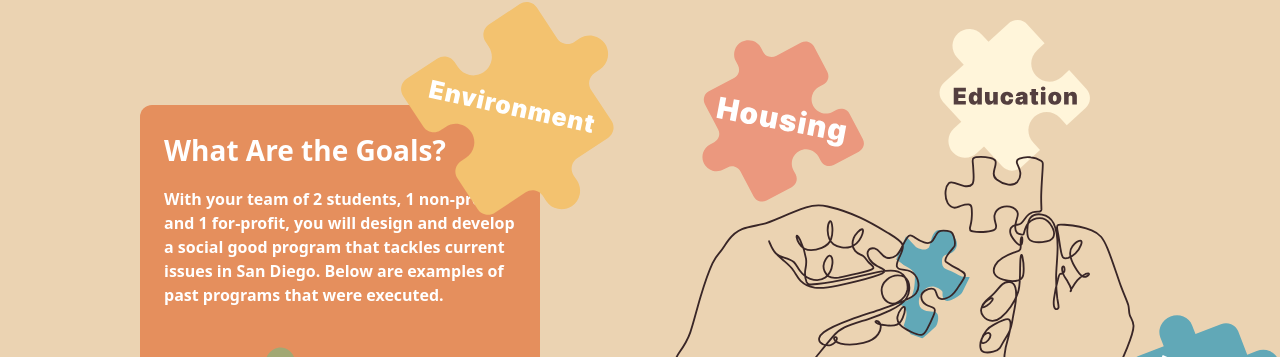
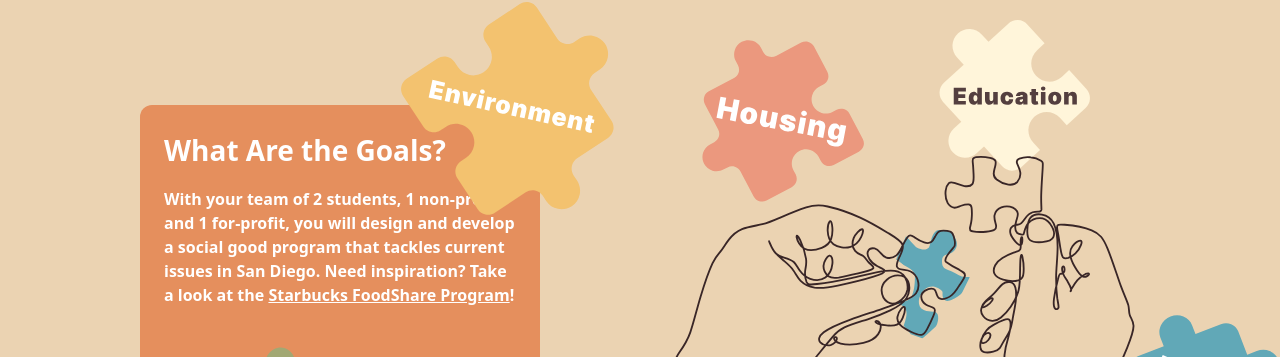
Before and after one commit to treasure-hacks/cause-hackathon-site, a Next.js app: page / in a window 1280 px wide. Shown: the part 2920-3277 px from the top of the page. Built offline with nearby package versions, Linux system fonts and the light colour scheme.

Commit message:
Have an example until we embed

```diff
--- a/components/GoalSection.js
+++ b/components/GoalSection.js
@@ -9,7 +9,7 @@ export function GoalSection(props){
                 <h2  className="text-white mb-4 ">What Are the Goals?</h2>
                 <p className="text-white text-[16px] leading-6">
                 With your team of 2 students, 1 non-profit, and 1 for-profit, you will design and develop a social good program that tackles
-                current issues in San Diego. Below are examples of past programs that were executed.
+                current issues in San Diego. Need inspiration? Take a look at the <a href="https://www.youtube.com/watch?v=qZDURaCYj6w" target="_blank" className="underline">Starbucks FoodShare Program</a>!
                 </p>
             </div>
             <img src="/environmentPuzzle.svg" className="absolute lg:w-[350px] md:w-[250px] w-[120px] z-20 xl:left-[28%] md:left-[35%] md:top-[0%] top-[70%]"/>
```
